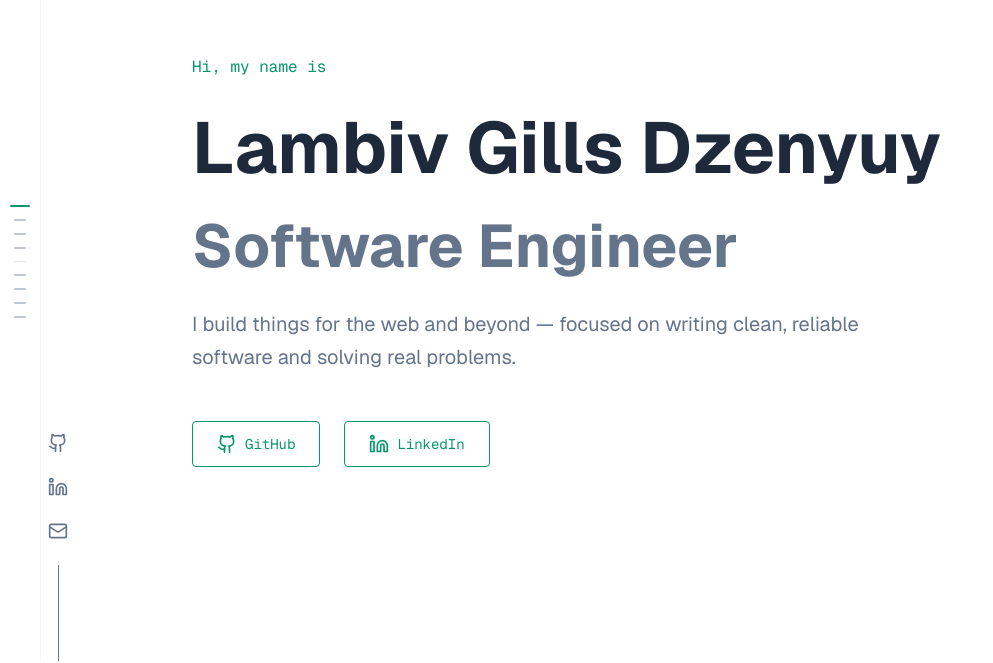
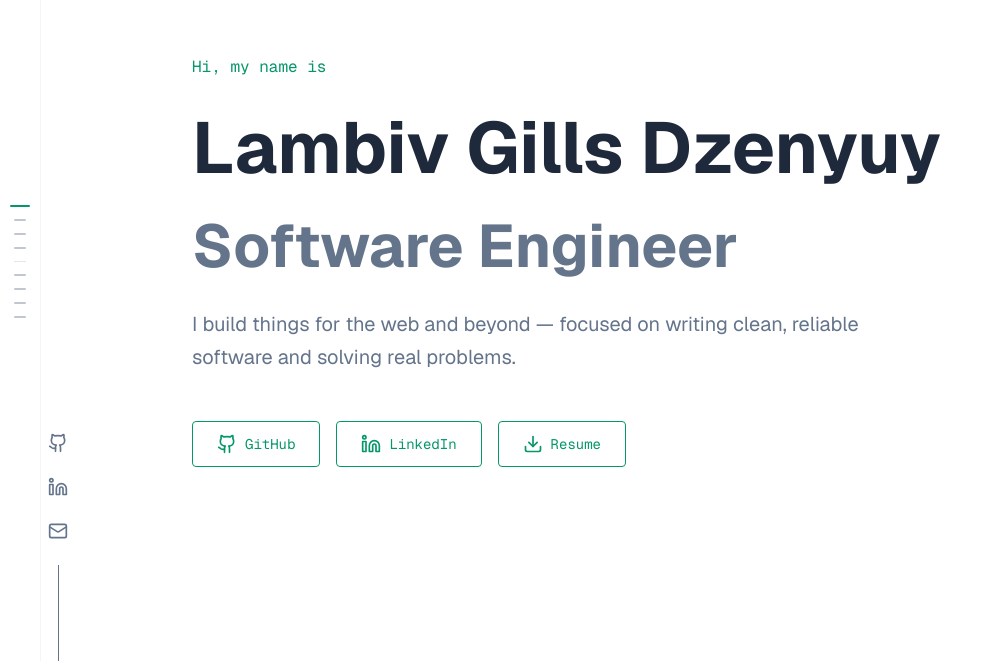
Before and after one commit to d3enyuy/web, a Next.js app: page / in a window 1280 px wide. Shown: the part 139-802 px from the top of the page, without its empty margins (0-993 px from the left). Built offline with nearby package versions, Linux system fonts and the light colour scheme.

Commit message:
feat: add download link for resume in hero component

```diff
--- a/components/hero.tsx
+++ b/components/hero.tsx
@@ -1,4 +1,4 @@
-import { Github, Linkedin } from "lucide-react"
+import { Github, Linkedin, Download } from "lucide-react"
 
 export function Hero() {
   return (
@@ -13,7 +13,7 @@ export function Hero() {
       <p className="mb-12 max-w-2xl text-lg leading-relaxed text-muted-foreground md:text-xl">
         I build things for the web and beyond — focused on writing clean, reliable software and solving real problems.
       </p>
-      <div className="flex gap-6">
+      <div className="flex flex-wrap gap-4">
         <a
           href="https://github.com/d3enyuw"
           target="_blank"
@@ -32,6 +32,14 @@ export function Hero() {
           <Linkedin className="h-5 w-5" />
           LinkedIn
         </a>
+        <a
+          href="/cv.pdf"
+          download="Lambiv_Gills_Dzenyuy_CV.pdf"
+          className="inline-flex items-center gap-2 rounded border border-primary px-6 py-3 font-mono text-sm text-primary transition-all duration-200 hover:bg-primary/10"
+        >
+          <Download className="h-5 w-5" />
+          Resume
+        </a>
       </div>
     </section>
   )
```
Also changed, not shown: 1 other file (tests, documents, lock files or other folders).
